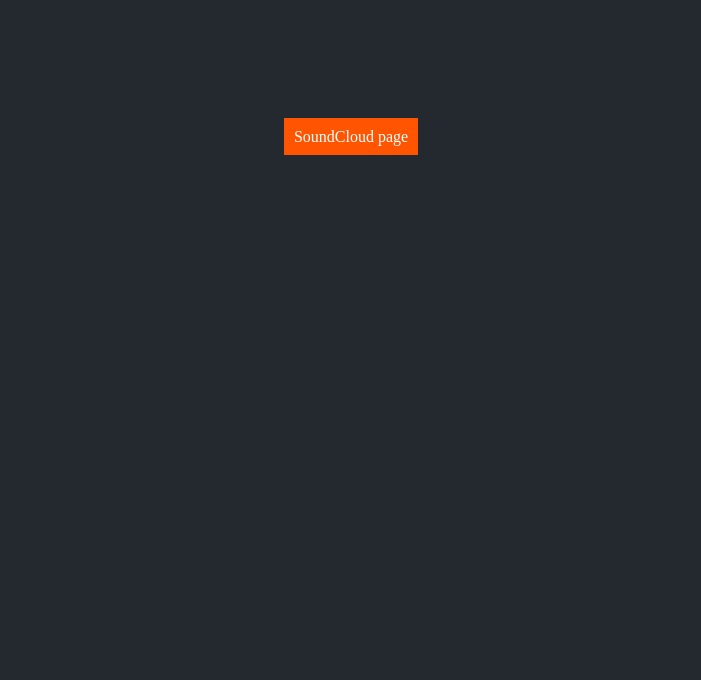
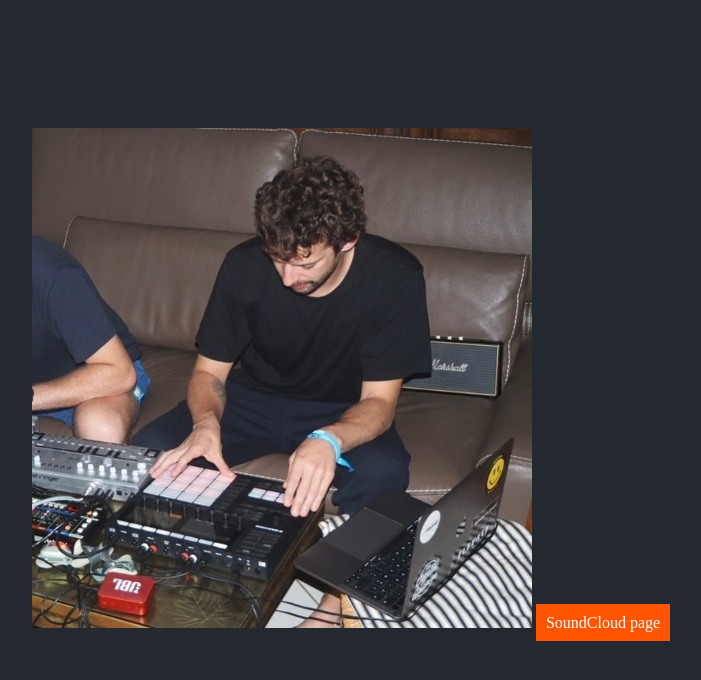
Before and after one commit to mazard-records/mazard-records.github.io, a Jekyll site: the page built from index.html, in a window 1280 px wide. Shown: the top 680 px of the page, without its empty margins (289-990 px from the left). Built offline with Jekyll 4.4.1, drawn with Linux system fonts in a browser that asks for light colours.

Commit message:
✨ add avatar

```diff
--- /dev/null
+++ b/_sass/_images.scss
@@ -0,0 +1,3 @@
+.avatar {
+    width: 100%;
+}
--- a/index.html
+++ b/index.html
@@ -2,6 +2,9 @@
 layout: base
 ---
 <div class="linktree">
+<img
+    class="avatar"
+    src="{{ '/assets/images/avatar.jpeg' | prepend: site.url }}">
 {% for link in site.links %}
 {% if link.site == "soundcloud" %}
 {% include soundcloud.html link=link %}
```
Also changed, not shown: assets/images/avatar.jpeg (added).
